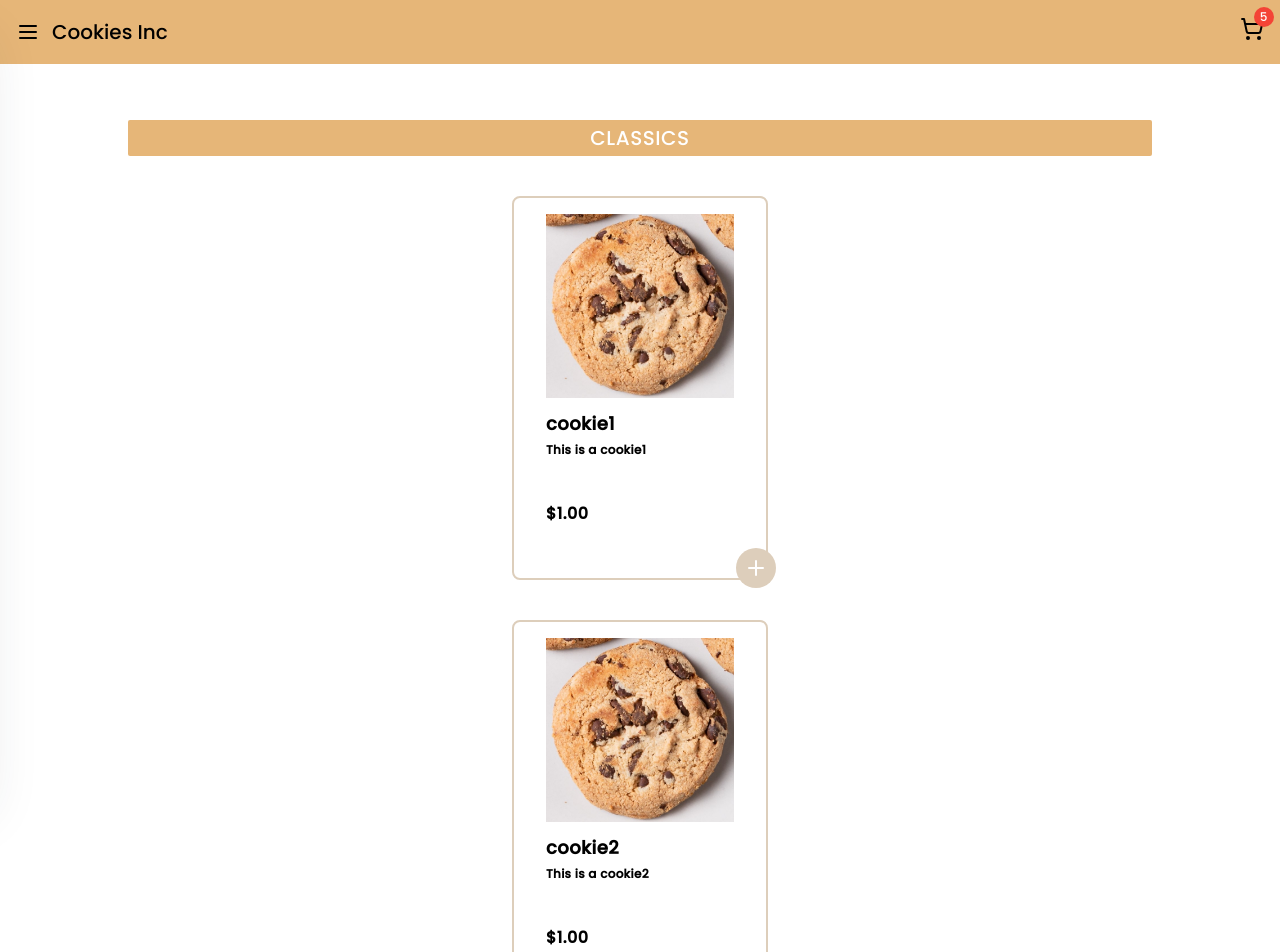
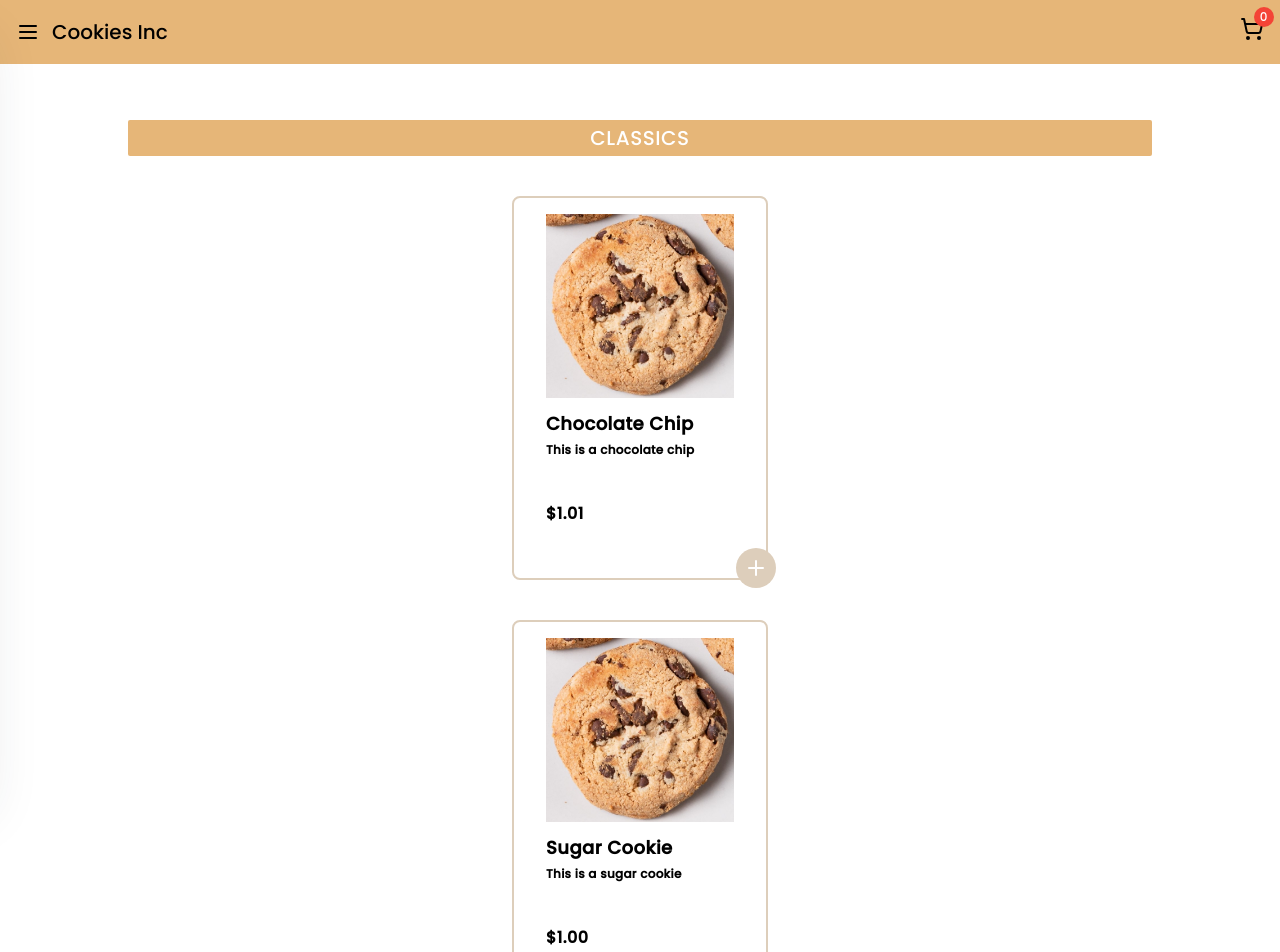
Before and after one commit to sebsours/cookie-website, a React (Vite) app: page / in a window 1280 px wide. Shown: the top 952 px of the page. Built offline with nearby package versions, Linux system fonts and the light colour scheme.

Commit message:
Adding cookies to checkout is fully functional

```diff
--- a/src/assets/cookieselection.json
+++ b/src/assets/cookieselection.json
@@ -3,14 +3,14 @@
         "type": "classics",
         "list": [
             {
-                "name": "cookie1",
-                "description": "This is a cookie1",
-                "price": "1.00",
+                "name": "Chocolate Chip",
+                "description": "This is a chocolate chip",
+                "price": "1.01",
                 "imgURL": "cookie.jpg"
             },
             {
-                "name": "cookie2",
-                "description": "This is a cookie2",
+                "name": "Sugar Cookie",
+                "description": "This is a sugar cookie",
                 "price": "1.00",
                 "imgURL": "cookie.jpg"
             }
@@ -21,8 +21,8 @@
         "type": "favorites",
         "list": [
             {
-                "name": "cookie1",
-                "description": "This is a cookie1",
+                "name": "Double Trouble",
+                "description": "This is a chocolate chunk with a brownie baked in",
                 "price": "1.00",
                 "imgURL": "cookie.jpg"
             }
@@ -32,20 +32,20 @@
         "type": "vegan",
         "list": [
             {
-                "name": "cookie1",
-                "description": "This is a cookie1",
+                "name": "Vegan Chocolate Chip",
+                "description": "This is a vegan chocolate chip",
                 "price": "1.00",
                 "imgURL": "cookie.jpg"
             },
             {
-                "name": "cookie2",
-                "description": "This is a cookie2",
+                "name": "Vegan Snickerdoodle",
+                "description": "This is a vegan snickerdoodle",
                 "price": "2.00",
                 "imgURL": "cookie.jpg"
             },
             {
-                "name": "cookie3",
-                "description": "This is a cookie3",
+                "name": "Vegan Banana",
+                "description": "This is a banana cookie",
                 "price": "3.00",
                 "imgURL": "cookie.jpg"
             }
@@ -55,8 +55,8 @@
         "type": "seasonal",
         "list": [
             {
-                "name": "cookie1",
-                "description": "This is a cookie1",
+                "name": "Pumpkin Spice",
+                "description": "This is a pumpkin spice cookie",
                 "price": "1.00",
                 "imgURL": "cookie.jpg"
             }
@@ -83,8 +83,8 @@
         "type": "other",
         "list": [
             {
-                "name": "cookie1",
-                "description": "This is a cookie1",
+                "name": "Cookie Cake",
+                "description": "This is a cookie cake",
                 "price": "30.00",
                 "imgURL": "cookie.jpg"
             }
--- a/src/components/CookieDialog.tsx
+++ b/src/components/CookieDialog.tsx
@@ -1,24 +1,69 @@
-import { Dialog, DialogHeader, DialogBody, DialogFooter } from "@material-tailwind/react";
+import { Dialog, DialogHeader, DialogBody, DialogFooter,
+         } from "@material-tailwind/react";
+
+import { Minus, Plus } from "lucide-react";
+import { useState } from "react";
 
 interface CookieDialog {
     open: boolean;
     handleOpen: () => void;
+    handleNumItems: (count:number) => void;
+    cookieInfo: CookieData;
+    updateMap: (key:string, value:number) => void;
+}
+
+interface CookieData {
+    name: string,
+    description: string,
+    price: string,
+    img: string
 }
 
 const CookieDialog:React.FC<CookieDialog> = (props:CookieDialog) => {
+    const [count, setCount] = useState(1);
+
+    const addToOrder = () => {
+        props.handleNumItems(count);
+        props.updateMap(props.cookieInfo.name, count);
+        setCount(1);
+        props.handleOpen();
+    }
+
+    const handleClose = () => {
+        setCount(1);
+        props.handleOpen();
+    }
+
     return (
-        <Dialog open={props.open} handler={props.handleOpen}>
-            <DialogHeader>
-                Cookie1
+        <Dialog open={props.open} handler={handleClose} className="select-none ">
+            <DialogHeader className="font-poppins flex flex-col items-start gap-1.5 pb-0">
+                <span>{props.cookieInfo.name}</span>
+                <span className="text-sm">${props.cookieInfo.price}</span>
             </DialogHeader>
 
-            <DialogBody>
-                Information about the cookie and how much you want
+            <DialogBody className="font-poppins flex flex-col gap-2">
+                <img src={`../assets/${props.cookieInfo.img}`} alt="" />
+                <p>{props.cookieInfo.description}</p>
+                <ul className="flex gap-5 ">
+                    <li onClick={() => {
+                        if (count > 1) setCount(count - 1);
+                    }} className="hover:cursor-pointer">
+                        <Minus/>
+                    </li>
+                    <li className="select-none">
+                        {count}
+                    </li>
+                    <li onClick={() => {
+                        if (count < 12) setCount(count + 1);
+                    }} className="hover:cursor-pointer">
+                        <Plus/>
+                    </li>
+                </ul>
+
             </DialogBody>
 
-            <DialogFooter>
-                <button onClick={props.handleOpen}>Cancel</button>
-                <button onClick={props.handleOpen}>Add to Card</button>
+            <DialogFooter className="flex gap-5 font-poppins text-text">
+                <button onClick={addToOrder} className="bg-primary py-1.5 px-4 rounded-3xl hover:text-white transition ease-in outline-none">Add to Order</button>
             </DialogFooter>
         </Dialog>
      );
--- a/src/components/Navbar.tsx
+++ b/src/components/Navbar.tsx
@@ -4,9 +4,10 @@ import { Badge } from "@material-tailwind/react";
 interface NavbarProps {
     openDrawer: () => void,
     openCheckout: () => void,
+    numItems: number
 }
 
-const Navbar: React.FC<NavbarProps> = ({ openDrawer, openCheckout }) => {
+const Navbar: React.FC<NavbarProps> = ({ openDrawer, openCheckout, numItems }) => {
     return (
         <div className="w-full h-16 bg-primary flex justify-between px-4 fixed z-10">
             <ul className="h-full flex flex-row items-center gap-3">
@@ -18,7 +19,7 @@ const Navbar: React.FC<NavbarProps> = ({ openDrawer, openCheckout }) => {
 
             <ul className="h-full flex flex-row items-center">
                 <li onClick={openCheckout}>
-                    <Badge content="5" className="min-w-[20px] min-h-[20px]">
+                    <Badge content={numItems} className="min-w-[20px] min-h-[20px]">
                         <ShoppingCart className="hover:cursor-pointer"/>
                     </Badge>
 
--- a/src/components/Section.tsx
+++ b/src/components/Section.tsx
@@ -7,6 +7,7 @@ interface SectionProps {
     header: string,
     reference: React.RefObject<HTMLDivElement>,
     openCookieDialog: () => void,
+    handleCookieInfo: (name: string, desc:string, price:string, img:string) => void,
     list: List[]
 }
 
@@ -25,8 +26,17 @@ const Section:React.FC<SectionProps> = (props:SectionProps) => {
         const cookieCards: React.ReactElement[] = [];
 
         props.list.map((cookie, index) => {
-            cookieCards.push(<CookieCard name={cookie.name} description={cookie.description} price={cookie.price} imgURL={cookie.imgURL} key={index}
-            openCookieDialog={props.openCookieDialog}/>)
+            cookieCards.push(
+                <CookieCard
+                    name={cookie.name}
+                    description={cookie.description}
+                    price={cookie.price}
+                    imgURL={cookie.imgURL}
+                    key={index}
+                    openCookieDialog={props.openCookieDialog}
+                    handleCookieInfo={props.handleCookieInfo}
+                />
+            )
         })
 
         setCards(cookieCards);
--- a/src/pages/Home.tsx
+++ b/src/pages/Home.tsx
@@ -11,12 +11,38 @@ const Home = () => {
     const [openDrawer, setOpenDrawer] = useState(false);
     const [openCheckout, setOpenCheckout] = useState(false);
     const [openCookieDialog, setOpenCookieDialog] = useState(false);
+    const [cookieInfo, setCookieInfo] = useState({});
+    const [numItems, setNumItems] = useState(0);
+    const [totalItemsMap, setTotalItemsMap] = useState(new Map());
+
+    const updateMap = (key:string, value:number) => {
+        if (totalItemsMap.has(key)) {
+            setTotalItemsMap(new Map(totalItemsMap.set(key, value + totalItemsMap.get(key))))
+        } else {
+            setTotalItemsMap(new Map(totalItemsMap.set(key, value)));
+        }
+
+    }
 
     const handleOpenDrawer = () => setOpenDrawer(true);
     const handleCloseDrawer = () => setOpenDrawer(false);
 
     const handleOpenCheckout = () => setOpenCheckout(!openCheckout);
-    const handleOpenCookieDialog = () => setOpenCookieDialog(!openCookieDialog)
+    const handleOpenCookieDialog = () => setOpenCookieDialog(!openCookieDialog);
+
+    const handleNumItems = (count:number) => setNumItems(numItems + count);
+
+    const handleCookieInfo = (name: string, desc: string, price: string, img: string) => {
+        const cookieObj = {
+            name: name,
+            description: desc,
+            price: price,
+            img: img
+        }
+
+
+        setCookieInfo(cookieObj);
+    }
 
     const classics = useRef<HTMLDivElement>(null);
     const favorites = useRef<HTMLDivElement>(null);
@@ -40,14 +66,14 @@ const Home = () => {
 
     return (
         <>
-            <Navbar openDrawer={handleOpenDrawer} openCheckout={handleOpenCheckout}/>
+            <Navbar openDrawer={handleOpenDrawer} openCheckout={handleOpenCheckout} numItems={numItems}/>
             <div className='flex flex-col py-20' id='Main-Sections'>
-                <Section header={cookieData.classics.type} list={cookieData.classics.list} reference={classics} openCookieDialog={handleOpenCookieDialog}/>
-                <Section header={cookieData.favorites.type} list={cookieData.favorites.list} reference={favorites} openCookieDialog={handleOpenCookieDialog}/>
-                <Section header={cookieData.vegan.type} list={cookieData.vegan.list} reference={vegan} openCookieDialog={handleOpenCookieDialog}/>
-                <Section header={cookieData.seasonal.type} list={cookieData.seasonal.list} reference={seasonal} openCookieDialog={handleOpenCookieDialog}/>
-                <Section header={cookieData.deals.type} list={cookieData.deals.list} reference={deals} openCookieDialog={handleOpenCookieDialog}/>
-                <Section header={cookieData.other.type} list={cookieData.other.list} reference={other} openCookieDialog={handleOpenCookieDialog}/>
+                <Section header={cookieData.classics.type} list={cookieData.classics.list} reference={classics} openCookieDialog={handleOpenCookieDialog} handleCookieInfo={handleCookieInfo}/>
+                <Section header={cookieData.favorites.type} list={cookieData.favorites.list} reference={favorites} openCookieDialog={handleOpenCookieDialog} handleCookieInfo={handleCookieInfo}/>
+                <Section header={cookieData.vegan.type} list={cookieData.vegan.list} reference={vegan} openCookieDialog={handleOpenCookieDialog} handleCookieInfo={handleCookieInfo}/>
+                <Section header={cookieData.seasonal.type} list={cookieData.seasonal.list} reference={seasonal} openCookieDialog={handleOpenCookieDialog} handleCookieInfo={handleCookieInfo}/>
+                <Section header={cookieData.deals.type} list={cookieData.deals.list} reference={deals} openCookieDialog={handleOpenCookieDialog} handleCookieInfo={handleCookieInfo}/>
+                <Section header={cookieData.other.type} list={cookieData.other.list} reference={other} openCookieDialog={handleOpenCookieDialog} handleCookieInfo={handleCookieInfo}/>
             </div>
 
             <Drawer open={openDrawer} onClose={handleCloseDrawer} className="bg-primary">
@@ -78,9 +104,10 @@ const Home = () => {
                 </ul>
             </Drawer>
 
-            <CookieDialog open={openCookieDialog} handleOpen={handleOpenCookieDialog}></CookieDialog>
+            <CookieDialog open={openCookieDialog} handleOpen={handleOpenCookieDialog} cookieInfo={cookieInfo} handleNumItems={handleNumItems}
+            updateMap={updateMap}></CookieDialog>
 
-            <CheckoutDialog open={openCheckout} handleOpen={handleOpenCheckout}></CheckoutDialog>
+            <CheckoutDialog open={openCheckout} handleOpen={handleOpenCheckout} items={totalItemsMap}></CheckoutDialog>
         </>
      );
 }
```
Also changed, not shown: src/components/CheckoutDialog.tsx (+7 -1 lines), src/components/CookieCard.tsx (+11 -4 lines).
